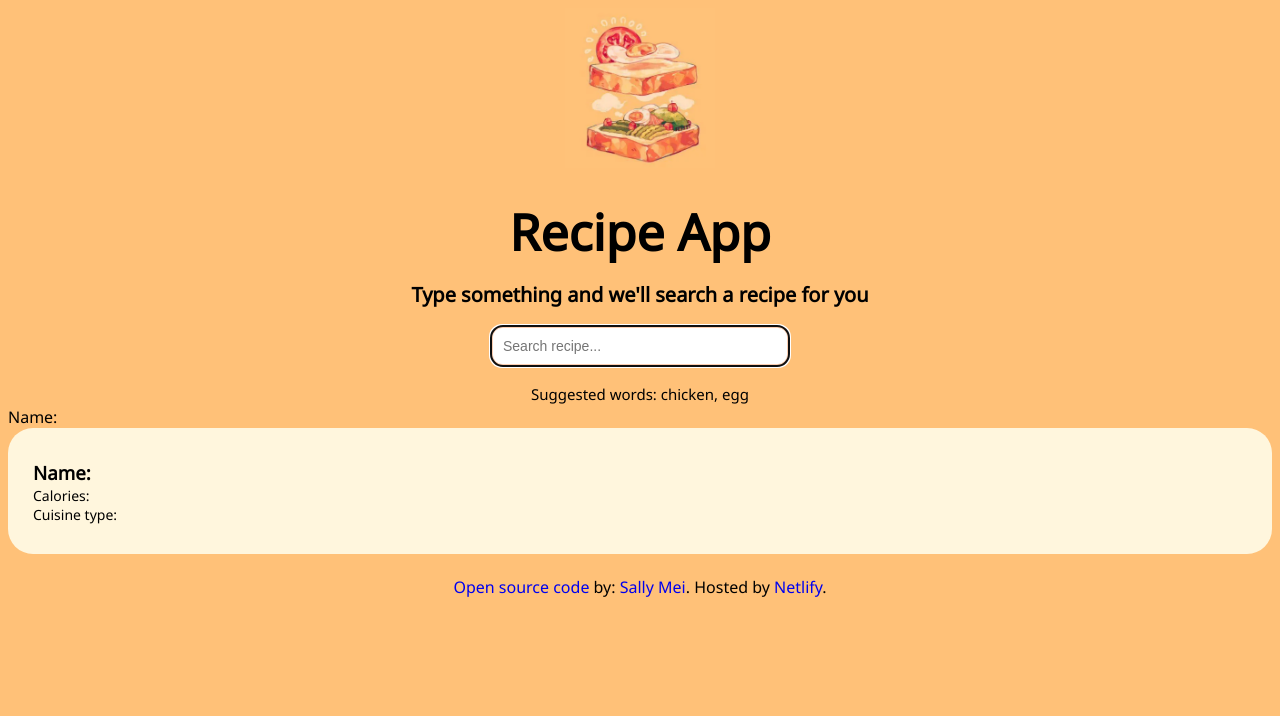
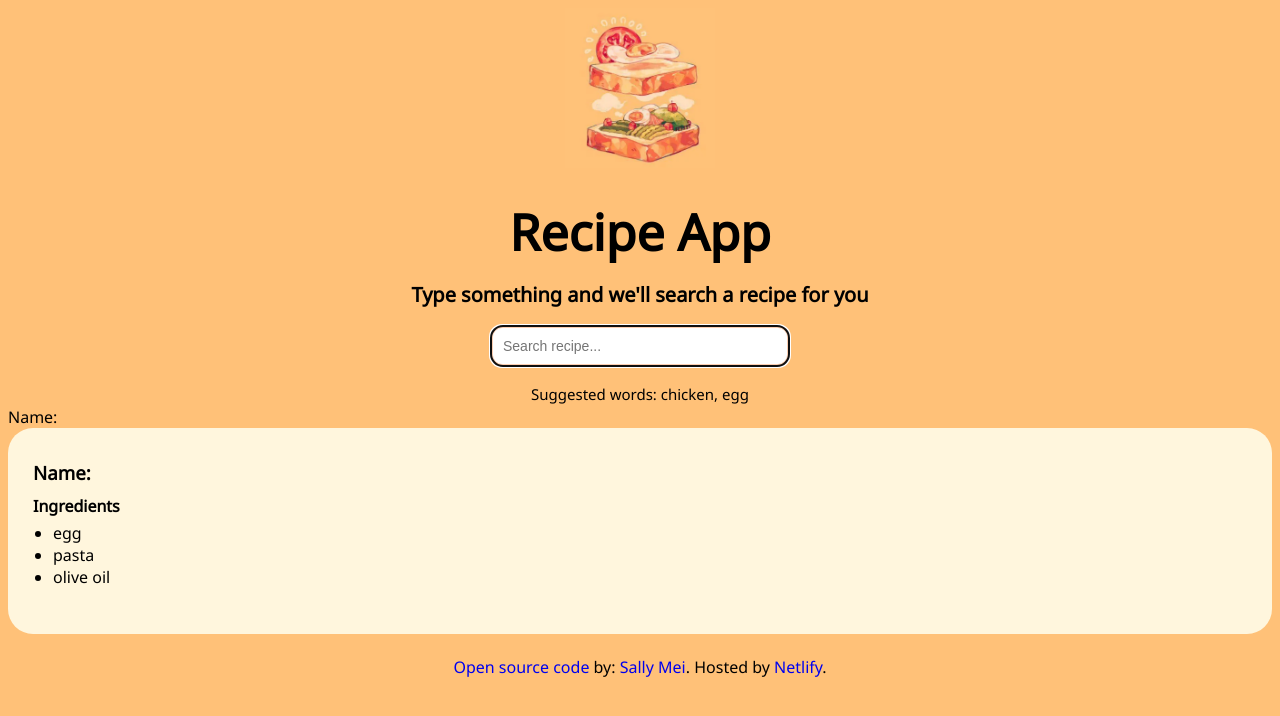
Before and after one commit to SMei201900/Recipe_App, a React (Create React App) app: page / in a window 1280 px wide. Shown: the top 716 px of the page. Built offline with nearby package versions, Linux system fonts and the light colour scheme.

Commit message:
Removed code to simplify Recipe App

```diff
--- a/src/Food.js
+++ b/src/Food.js
@@ -16,32 +16,25 @@ export default function Food() {
 
 		setZero({
 			name: response.data.hits[0].recipe.label,
-			calories: response.data.hits[0].recipe.calories,
-			cuisineType: response.data.hits[0].recipe.cuisineType,
+			//image goes before name
+			//source --> owner of recipe/url
+			//url
 		});
 
 		setOne({
 			name: response.data.hits[1].recipe.label,
-			calories: response.data.hits[1].recipe.calories,
-			cuisineType: response.data.hits[1].recipe.cuisineType,
 		});
 
 		setTwo({
 			name: response.data.hits[2].recipe.label,
-			calories: response.data.hits[2].recipe.calories,
-			cuisineType: response.data.hits[2].recipe.cuisineType,
 		});
 
 		setThree({
 			name: response.data.hits[3].recipe.label,
-			calories: response.data.hits[3].recipe.calories,
-			cuisineType: response.data.hits[3].recipe.cuisineType,
 		});
 
 		setFour({
 			name: response.data.hits[4].recipe.label,
-			calories: response.data.hits[4].recipe.calories,
-			cuisineType: response.data.hits[4].recipe.cuisineType,
 		});
 	}
 
--- a/src/RecipeInfo.css
+++ b/src/RecipeInfo.css
@@ -10,6 +10,13 @@
 	margin-bottom: 1.5px;
 }
 
-.RecipeInfo .card div {
-	font-size: 14px;
+.RecipeInfo .card h4 {
+	font-size: 16px;
+	margin-top: 10px;
+	margin-bottom: 5px;
 }
+
+.RecipeInfo .card ul {
+	padding-left: 20px;
+	margin-top: 2px;
+}
--- a/src/RecipeInfo.js
+++ b/src/RecipeInfo.js
@@ -7,8 +7,12 @@ export default function RecipeInfo(props) {
 			<div className="RecipeInfo">
 				<section className="card">
 					<h3>Name: {props.zero.name}</h3>
-					<div>Calories: {props.zero.calories}</div>
-					<div>Cuisine type: {props.zero.cuisineType}</div>
+					<h4> Ingredients</h4>
+					<ul>
+						<li>egg</li>
+						<li>pasta</li>
+						<li>olive oil</li>
+					</ul>
 				</section>
 			</div>
 		);
```
